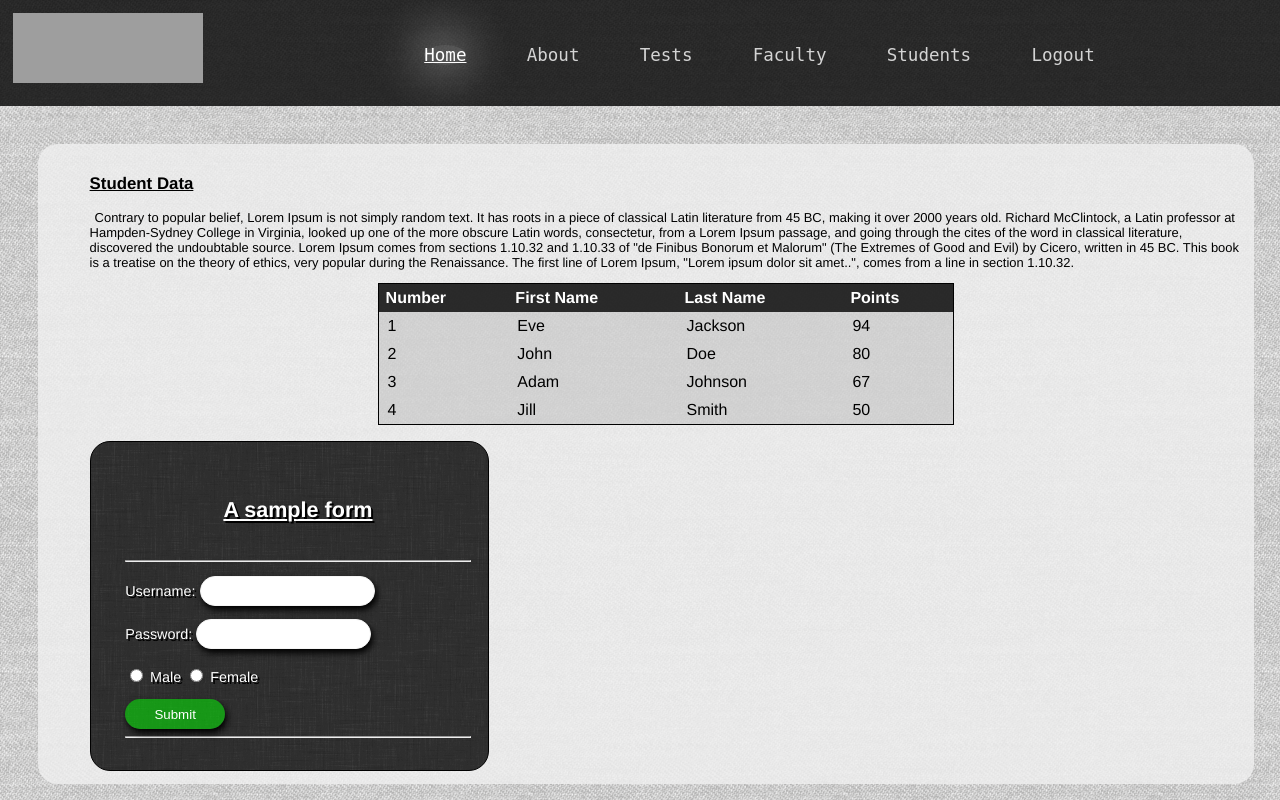
After one commit to cyberpirate92/stuAssess, a PHP site: page /_admin/template_new1.php in a window 1280 px wide. The commit adds this page. Run offline with PHP 8.4, Linux system fonts and the light colour scheme; grey boxes are pictures that could not be loaded.

Commit message:
Portal Template added

```diff
--- a/_admin/manage.php
+++ b/_admin/manage.php
@@ -4,6 +4,7 @@
 	if($username)
 	{
 		echo "admin logged in";
+		echo "<a href='../logout.php'> Logout </a>";
 	}
 	else
 	{
--- /dev/null
+++ b/_admin/template_new1.php
@@ -0,0 +1,78 @@
+<html>
+	<head>
+		<title> Template </title>
+		<link rel='stylesheet' href='../css/alternate1.css'>
+	</head>
+	<body>
+		<div id='wrapper'>
+			<div id='header'>
+				<div id='logo'>
+					<img src='../images/logo.png' width='190' height='70'>
+				</div>
+				<div id='navbar-options'>
+					<ul>
+						<li><a href='template_new.php' class='current_page'>Home</a></li>
+						<li><a href='#'>About</a></li>
+						<li><a href='#'>Tests</a></li>
+						<li><a href='#'>Faculty</a></li>
+						<li><a href='#'>Students</a></li>
+						<li><a href='../logout.php'>Logout</a></li>
+					</ul>
+				</div>
+			</div>
+			<div id='content'>
+				<h3> Student Data </h3>
+				<p>
+					Contrary to popular belief, Lorem Ipsum is not simply random text. It has roots in a piece of classical Latin literature from 45 BC, making it over 2000 years old. Richard McClintock, a Latin professor at Hampden-Sydney College in Virginia, looked up one of the more obscure Latin words, consectetur, from a Lorem Ipsum passage, and going through the cites of the word in classical literature, discovered the undoubtable source. Lorem Ipsum comes from sections 1.10.32 and 1.10.33 of "de Finibus Bonorum et Malorum" (The Extremes of Good and Evil) by Cicero, written in 45 BC. This book is a treatise on the theory of ethics, very popular during the Renaissance. The first line of Lorem Ipsum, "Lorem ipsum dolor sit amet..", comes from a line in section 1.10.32.
+				</p>
+				<center>
+					<table cellpadding="3px" border="0" cellspacing="0px">
+						<tr>
+							<th>Number</th>
+							<th>First Name</th>
+							<th>Last Name</th>
+							<th>Points</th>
+						</tr>
+						<tr>
+							<td>1</td>
+							<td>Eve</td>
+							<td>Jackson</td>
+							<td>94</td>
+						</tr>
+						<tr>
+							<td>2</td>
+							<td>John</td>
+							<td>Doe</td>
+							<td>80</td>
+						</tr>
+						<tr>
+							<td>3</td>
+							<td>Adam</td>
+							<td>Johnson</td>
+							<td>67</td>
+						</tr>
+						<tr>
+							<td>4</td>
+							<td>Jill</td>
+							<td>Smith</td>
+							<td>50</td>
+						</tr>
+					</table>
+					<br>
+				</center>
+				<div id='input_form'>
+					<form action='#' method='POST'>
+						<h2> A sample form </h2>
+						<hr>
+						Username: <input type='text' name='sampleText'><br>
+						Password: <input type='password' name='samplePassword'><br>
+						<input type='radio'> Male
+						<input type='radio'> Female<br>
+						<input type='submit' name='submit'>
+						<hr>
+					</form>
+				</div>
+			</div>
+		</div>
+	</body>
+</html>
--- /dev/null
+++ b/css/alternate1.css
@@ -0,0 +1,179 @@
+body
+{
+	border:none;
+	background: #005e75;
+	background:#ffffff;
+	background-image: url('../images/45-degree-fabric-dark.png');
+	font-family:Helvetica;
+	font-size: 0.9em;
+}
+div#wrapper
+{
+	position:absolute;
+	top:0;
+	bottom:0;
+	left:0;
+	right:0;
+}
+div#header
+{
+	padding:1%;
+	font-family:monospace;
+	color:white;
+	background:rgba(0,0,0,0.75);
+	height:10%;
+	transition:all 1s ease-in;
+}
+div#header:hover
+{
+	background:rgba(0,0,0,0.8);
+}
+div#logo
+{
+	float:left;
+	width:10%;
+}
+div#navbar-options
+{
+	text-align:right;
+	float:right;
+	width:80%;
+	height:100%;
+}
+#navbar-options ul
+{
+	margin-left: 10%;
+	width:100%;
+	height:90%;
+	list-style: none;
+	color:white;
+	display:table;
+	padding:1%;
+	padding-bottom:none;
+}
+#navbar-options li
+{
+	text-align:right;
+	height:100%;
+	float:left;
+	padding:1%;
+	padding-bottom: 0;
+	padding-left:5%;
+	transition:all 1s ease-in-out;
+}
+#navbar-options a
+{
+	font-family:monospace;
+	font-size:1.5em;
+	color:rgba(255,255,255,0.8);
+	text-decoration: none;
+}
+#navbar-options a:hover,#navbar-options a.current_page
+{
+	border-radius:50%;
+	color:white;
+	background:rgba(255,255,255,0.2);
+	box-shadow: -2px -2px 50px;
+	text-decoration: underline;
+}
+#content
+{
+	padding:1%;
+	padding-left:4%;
+	border-radius:20px;
+	margin: 3%;
+	background:rgba(240,240,240,0.8);
+	width:90%;
+}
+#content table
+{
+	border:1px solid black;
+	font-family:helvetica;
+	width:50%;
+	border-collapse: collapse;
+}
+#content table th
+{
+	padding:5px;
+	background:rgba(0,0,0,0.8);
+	color:white;
+	text-align: left;
+	text-indent: 2px;
+}
+#content table tr
+{
+	background:rgba(0,0,0,0.1);
+	border-radius:10%;
+	transition:all 0.5s ease-in;
+}
+#content table tr:hover
+{
+	background:rgba(0,0,0,0.2);
+}
+#content table td
+{
+	text-indent:4px	;
+	padding:5px;
+	vertical-align: center;
+}
+#content p
+{
+	text-indent:5px;
+	text-align: left;
+	font-size:0.9em;
+}
+#content h3
+{
+	text-decoration: underline;
+}
+div#input_form
+{
+	border-radius: 20px;
+	font-weight: 500;
+	text-shadow: 2px 2px #000;
+	line-height: 3;
+	background:rgba(0,0,0,0.8);
+	background-image: url('../images/low-contrast-linen.png');
+	color:white;
+	padding:1.5%;
+	padding-left:3%;
+	width:30%;
+	border:1px solid black;
+	font-family:helvetica;
+	font-weight:500;
+}
+#input_form h2
+{
+	text-align:center;
+	text-decoration:underline;
+	font-family:helvetica;
+}
+#input_form input[type='text'],#input_form input[type='password']
+{
+	width:175px;
+	height:30px;
+	border:1px solid whitesmoke;
+	padding:1%;
+	text-indent:5px;
+	color:black;
+	font-size:small;
+	border-radius:20px;
+	font-family:helvetica;
+	box-shadow:2px 4px 6px #000;
+}
+#input_form input[type='button'],#input_form input[type='submit'],#input_form input[type='reset']
+{
+	font-weight:400;
+	width:100px;
+	height:30px;
+	background:rgba(0,255,0,0.5);
+	color:white;
+	border-radius:20px;
+	border:none;
+	box-shadow:2px 4px 6px #000;
+	transition:all 1s ease-in-out;
+}
+#input_form input[type='button']:hover,#input_form input[type='submit']:hover,#input_form input[type='reset']:hover
+{
+	box-shadow:2px 4px 6px #444;
+}
```
Also changed, not shown: _admin/template_new.php (+6 -8 lines), css/alternate.css (+12 -16 lines), images/inflicted.png (added), images/light-wool.png (added), images/low-contrast-linen.png (added).
